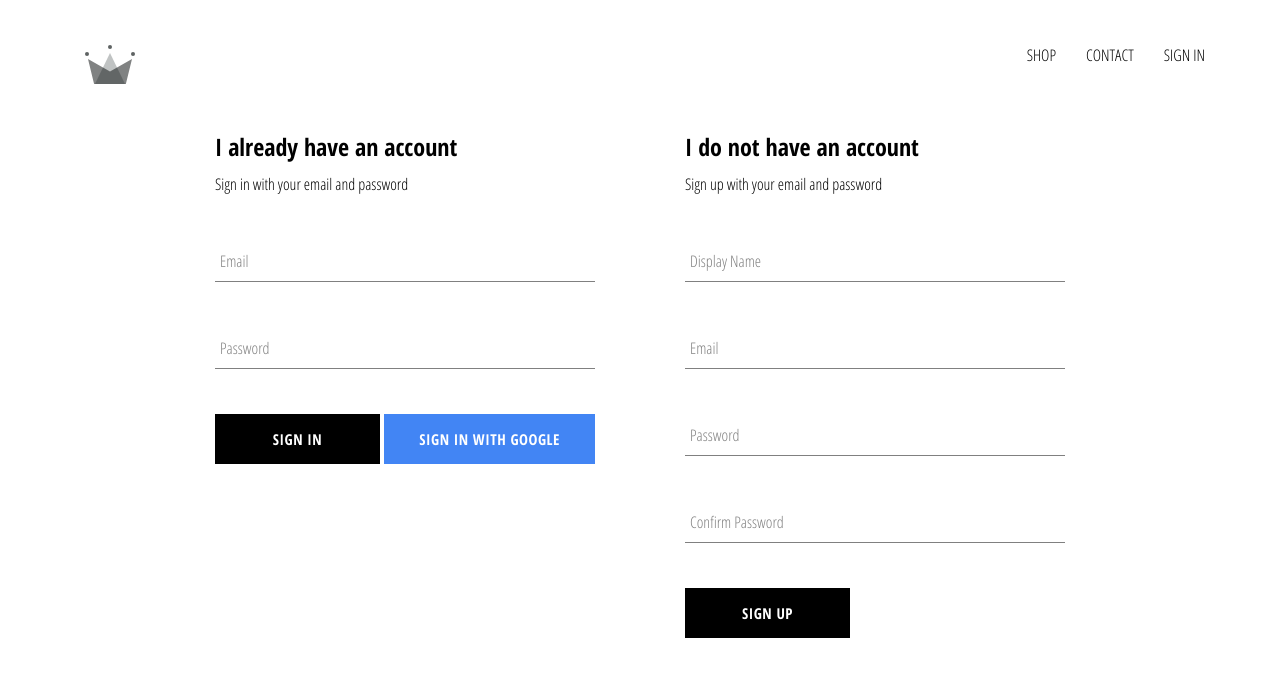
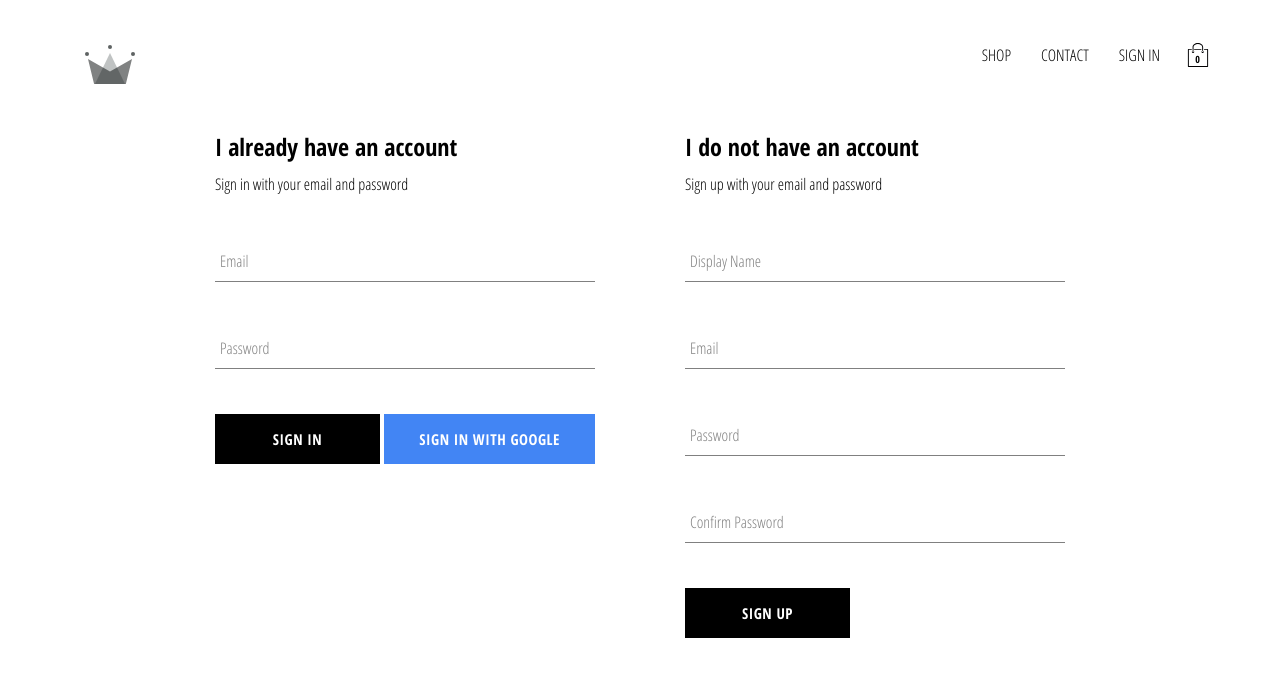
Before and after one commit to melthleeth/study-react, a React (Create React App) app in the folder Section_4/crwn-clothing/: page /signin in a window 1280 px wide. Shown: the top 676 px of the page. Built offline with nearby package versions, Linux system fonts and the light colour scheme; no server answers.

Commit message:
feat: cartIcon, cartDropdown component 추가, reducer 적용

```diff
--- /dev/null
+++ b/Section_4/crwn-clothing/src/components/cart-dropdown/cart-dropdown.component.jsx
@@ -0,0 +1,14 @@
+import React from "react";
+
+import CustomButton from "../custom-button/custom-button.component";
+
+import "./cart-dropdown.styles.scss";
+
+const CartDropdown = () => (
+  <div className="cart-dropdown">
+    <div className="cart-items" />
+    <CustomButton>GO TO CHECKOUT</CustomButton>
+  </div>
+);
+
+export default CartDropdown;
--- /dev/null
+++ b/Section_4/crwn-clothing/src/components/cart-dropdown/cart-dropdown.styles.scss
@@ -0,0 +1,24 @@
+.cart-dropdown {
+  position: absolute;
+  width: 240px;
+  height: 340px;
+  display: flex;
+  flex-direction: column;
+  padding: 20px;
+  border: 1px solid black;
+  background-color: white;
+  top: 90px;
+  right: 40px;
+  z-index: 5;
+
+  .cart-items {
+    height: 240px;
+    display: flex;
+    flex-direction: column;
+    overflow: scroll;
+  }
+
+  button {
+    margin-top: auto;
+  }
+}
--- /dev/null
+++ b/Section_4/crwn-clothing/src/components/cart-icon/cart-icon.component.jsx
@@ -0,0 +1,21 @@
+import React from "react";
+import { connect } from "react-redux";
+
+import { toggleCartHidden } from "../../redux/cart/cart.actions";
+
+import { ReactComponent as ShoppingIcon } from "../../assets/shopping-bag.svg";
+
+import "./cart-icon.styles.scss";
+
+const CartIcon = ({ toggleCartHidden }) => (
+  <div className="cart-icon" onClick={toggleCartHidden}>
+    <ShoppingIcon className="shopping-icon" />
+    <span className="item-count">0</span>
+  </div>
+);
+
+const mapDispatchToProps = (dispatch) => ({
+  toggleCartHidden: () => dispatch(toggleCartHidden()),
+});
+
+export default connect(null, mapDispatchToProps)(CartIcon);
--- /dev/null
+++ b/Section_4/crwn-clothing/src/components/cart-icon/cart-icon.styles.scss
@@ -0,0 +1,21 @@
+.cart-icon {
+  width: 45px;
+  height: 45px;
+  position: relative;
+  display: flex;
+  align-items: center;
+  justify-content: center;
+  cursor: pointer;
+
+  .shopping-icon {
+    width: 24px;
+    height: 24px;
+  }
+
+  .item-count {
+    position: absolute;
+    font-size: 10px;
+    font-weight: bold;
+    bottom: 12px;
+  }
+}
--- a/Section_4/crwn-clothing/src/components/header/header.component.jsx
+++ b/Section_4/crwn-clothing/src/components/header/header.component.jsx
@@ -4,12 +4,14 @@ import { Link } from "react-router-dom";
 import { connect } from "react-redux";
 
 import { auth } from "../../firebase/firebase.utils";
+import CartIcon from "../cart-icon/cart-icon.component";
+import CartDropdown from "../cart-dropdown/cart-dropdown.component";
 
 import { ReactComponent as Logo } from "../../assets/crown.svg";
 
 import "./header.styles.scss";
 
-const Header = ({ currentUser }) => (
+const Header = ({ currentUser, hidden }) => (
   <div className="header">
     <Link to="/" className="logo-container">
       <Logo className="logo" />
@@ -30,12 +32,15 @@ const Header = ({ currentUser }) => (
           SIGN IN
         </Link>
       )}
+      <CartIcon />
     </div>
+    {hidden ? null : <CartDropdown />}
   </div>
 );
 
-const mapStateToProps = (state)  => ({
-  currentUser: state.user.currentUser,
+const mapStateToProps = ({ user: { currentUser }, cart: { hidden } }) => ({
+  currentUser,
+  hidden,
 });
 
 export default connect(mapStateToProps)(Header);
--- /dev/null
+++ b/Section_4/crwn-clothing/src/redux/cart/cart.actions.js
@@ -0,0 +1,5 @@
+import CartActionTypes from "./cart.types";
+
+export const toggleCartHidden = () => ({
+  type: CartActionTypes.TOGGLE_CART_HIDDEN,
+});
--- /dev/null
+++ b/Section_4/crwn-clothing/src/redux/cart/cart.reducer.js
@@ -0,0 +1,19 @@
+import CartActionTypes from "./cart.types";
+
+const INITIAL_STATE = {
+  hidden: true,
+};
+
+const cartReducer = (state = INITIAL_STATE, action) => {
+  switch (action.type) {
+    case CartActionTypes.TOGGLE_CART_HIDDEN:
+      return {
+        ...state,
+        hidden: !state.hidden,
+      };
+    default:
+      return state;
+  }
+};
+
+export default cartReducer;
--- /dev/null
+++ b/Section_4/crwn-clothing/src/redux/cart/cart.types.js
@@ -0,0 +1,5 @@
+const CartActionTypes = {
+  TOGGLE_CART_HIDDEN: "TOGGLE_CART_HIDDEN",
+};
+
+export default CartActionTypes;
--- a/Section_4/crwn-clothing/src/redux/root-reducer.js
+++ b/Section_4/crwn-clothing/src/redux/root-reducer.js
@@ -1,7 +1,9 @@
 import { combineReducers } from "redux";
 
 import userReducer from "./user/user.reducer";
+import cartReducer from "./cart/cart.reducer";
 
 export default combineReducers({
   user: userReducer,
+  cart: cartReducer,
 });
```
Also changed, not shown: Section_4/crwn-clothing/src/assets/shopping-bag.svg (added).
